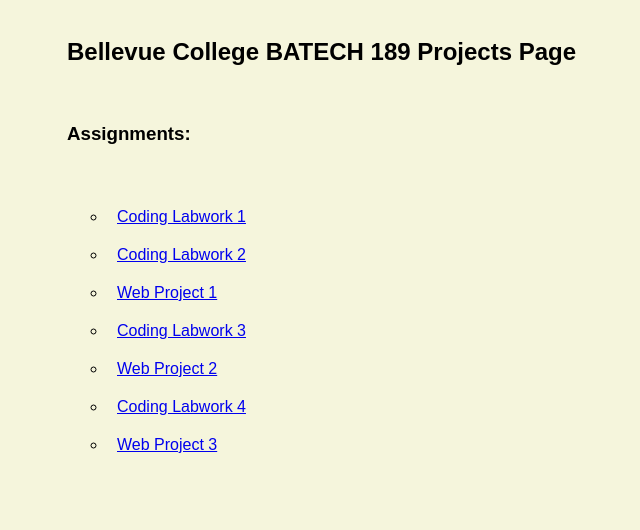
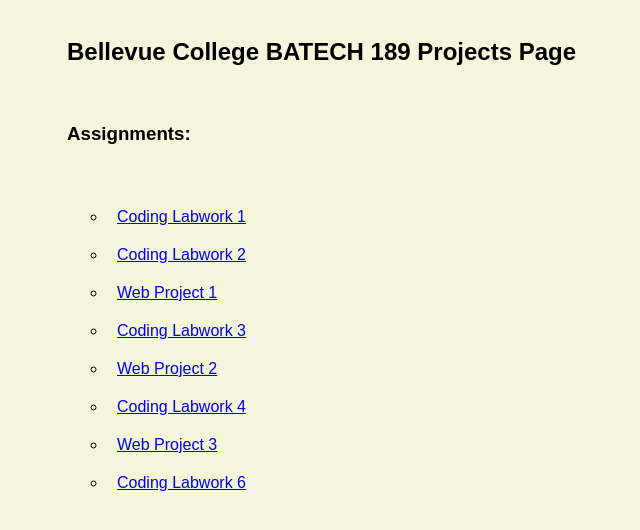
Before and after one commit to arvindpuri/BATECH_189, a plain HTML site: page index.html in a window 1280 px wide. Shown: the part 186-716 px from the top of the page, without its empty margins (61-701 px from the left). Drawn offline with Linux system fonts and the light colour scheme; files that its build step writes are made by us from their sources.

Commit message:
updated the landing page

```diff
--- a/index.html
+++ b/index.html
@@ -26,6 +26,7 @@
       <li><a href="https://arvindpuri.github.io/BATECH_189/web_project_2/index.html">Web Project 2</a></li>
       <li><a href="https://arvindpuri.github.io/BATECH_189/lab4/index.html">Coding Labwork 4</a></li>
       <li><a href="https://arvindpuri.github.io/BATECH_189/web3/index.html">Web Project 3</a></li>
+      <li><a href="https://arvindpuri.github.io/BATECH_189/lab6/index.html">Coding Labwork 6</a></li>
 
     </ol>
   </p>
```
